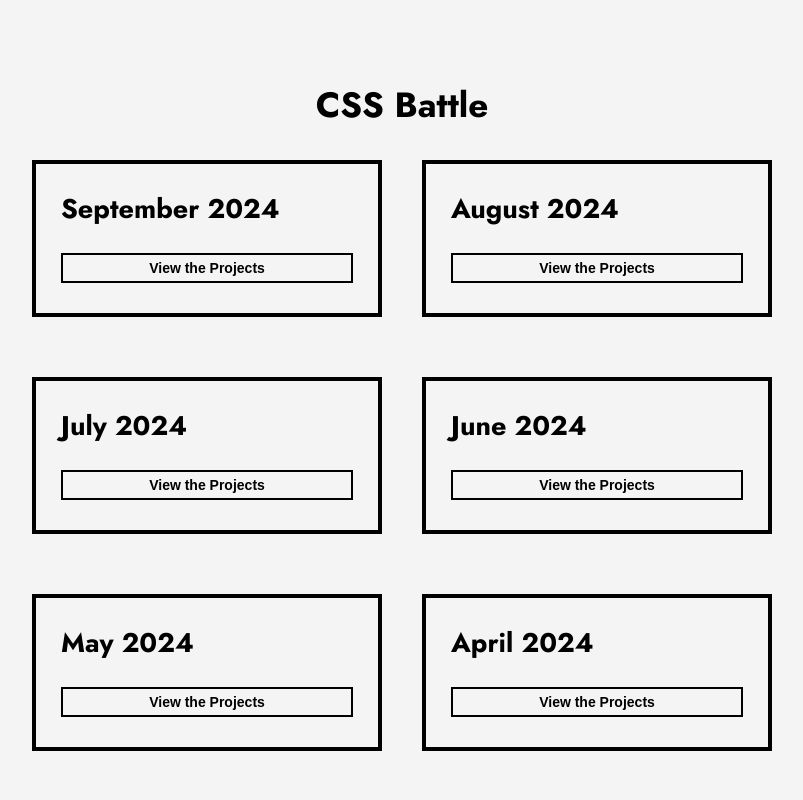
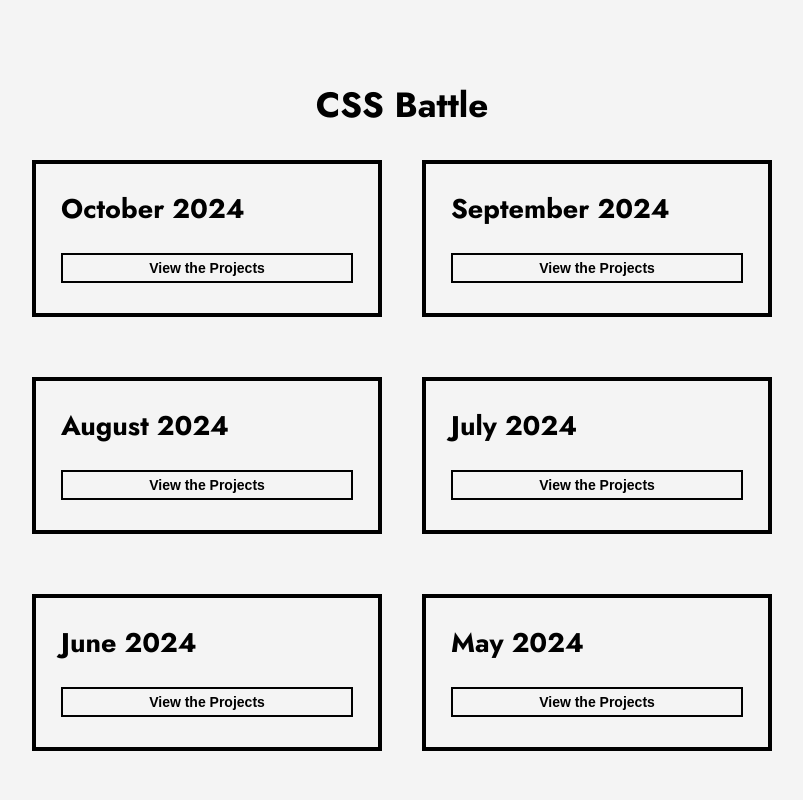
Before and after one commit to katayoon-rb/CSSBattles-v2, a React (Create React App) app: page /DailyTargets in a window 1280 px wide. Shown: the top 800 px of the page, without its empty margins (238-1041 px from the left). Built offline with nearby package versions, Linux system fonts and the light colour scheme.

Commit message:
Update index.js

```diff
--- a/src/components/DailyTargets/index.js
+++ b/src/components/DailyTargets/index.js
@@ -3,8 +3,9 @@
 function DailyTargets() {
     const months = ['October 2023', 'November 2023', 'December 2023',
                     'January 2024', 'February 2024', 'March 2024', 'April 2024',
-                    'May 2024', 'June 2024', 'July 2024', 'August 2024', 'September 2024']
-    const days = ['24', '54', '84', '115', '146', '175', '206', '236', '267', '297', '328', '359']
+                    'May 2024', 'June 2024', 'July 2024', 'August 2024', 'September 2024',
+                   'October 2024']
+    const days = ['24', '54', '84', '115', '146', '175', '206', '236', '267', '297', '328', '359', '389']
     months.reverse()
     days.reverse()
 
```
